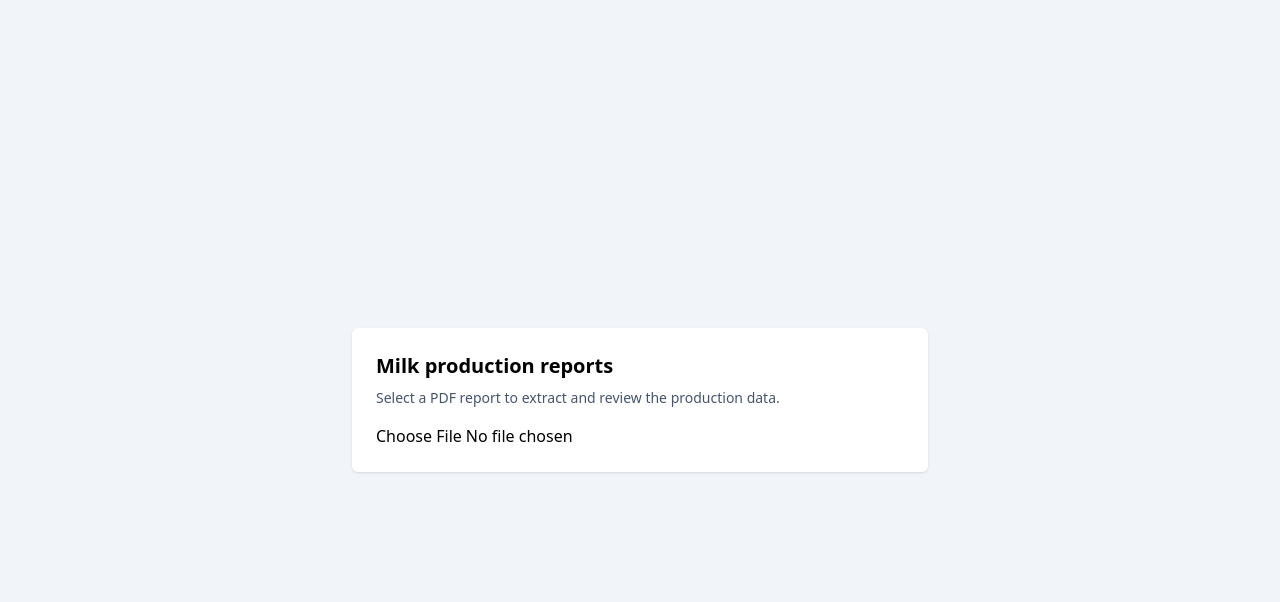
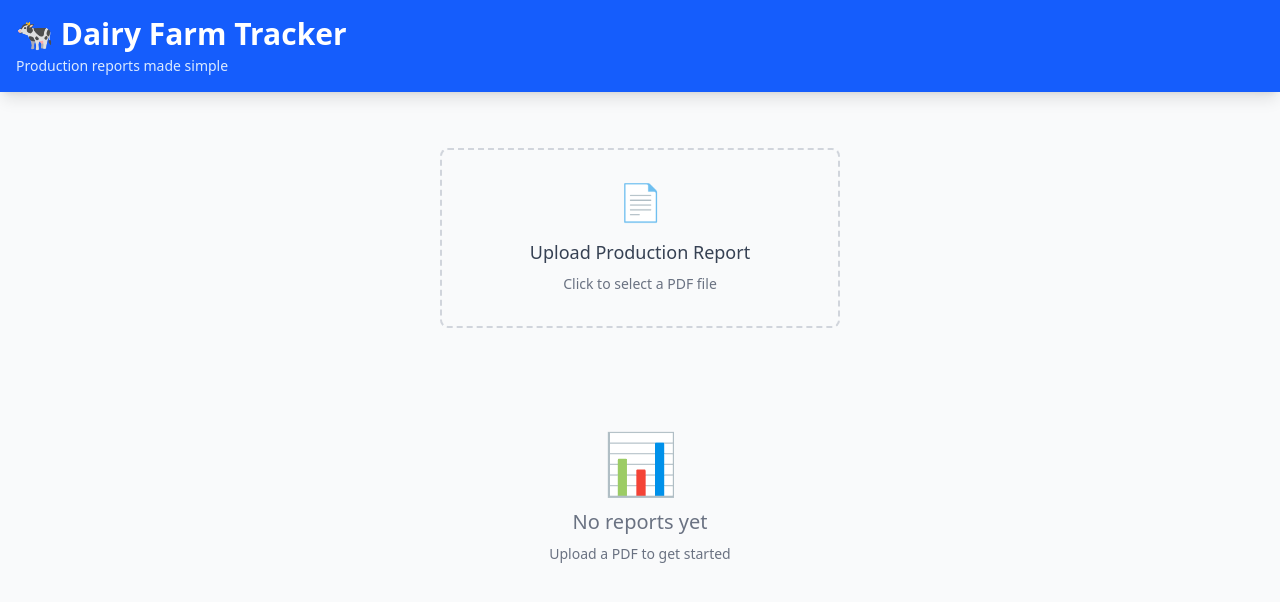
Before and after one commit to Danilkinsss/farm-project, a React (Vite) app: page / in a window 1280 px wide. Shown: the top 602 px of the page. Built offline with nearby package versions, Linux system fonts and the light colour scheme.

Commit message:
feat: add components(initial version of view)

```diff
--- a/src/App.tsx
+++ b/src/App.tsx
@@ -1,74 +1,137 @@
-import { useState, type ChangeEvent } from 'react'
-import { uploadPDF, pollResults } from './services/api'
-import type { ProductionData } from './types'
+import { useState, useEffect } from 'react'
+import FileUpload from './components/FileUpload'
+import DataTable from './components/DataTable'
+import ProductionChart from './components/Chart'
+import { getReports, deleteReport } from './services/storage'
+import type { Report } from './types'
 
-type FileInputChangeEvent = ChangeEvent<HTMLInputElement>
+function App() {
+  const [reports, setReports] = useState<Report[]>([])
+  const [selectedReport, setSelectedReport] = useState<Report | null>(null)
 
-export default function App() {
-  const [isLoading, setIsLoading] = useState(false)
-  const [data, setData] = useState<ProductionData[] | null>(null)
-  const [error, setError] = useState<string | null>(null)
+  const loadReports = () => {
+    const allReports = getReports()
+    setReports(allReports)
+    if (allReports.length > 0 && !selectedReport) {
+      setSelectedReport(allReports[allReports.length - 1])
+    }
+  }
 
-  const handleUpload = async (event: FileInputChangeEvent) => {
-    const file = event.target.files?.[0]
+  useEffect(() => {
+    // Load reports only after initial render and avoid setting state immediately in effect
+    const allReports = getReports()
+    setReports(allReports)
+    if (allReports.length > 0 && !selectedReport) {
+      setSelectedReport(allReports[allReports.length - 1])
+    }
+    // eslint-disable-next-line react-hooks/exhaustive-deps
+  }, [])
 
-    if (!file) {
-      return
+  const handleUploadSuccess = () => {
+    const allReports = getReports()
+    setReports(allReports)
+    if (allReports.length > 0 && !selectedReport) {
+      setSelectedReport(allReports[allReports.length - 1])
     }
+  }
 
-    setIsLoading(true)
-    setError(null)
-
-    try {
-      const sessionId = await uploadPDF(file)
-      const results = await pollResults(sessionId)
-
-      setData(results)
-    } catch (err) {
-      if (err instanceof Error) {
-        setError(err.message)
-      } else {
-        setError('Something went wrong while processing the file.')
-      }
-    } finally {
-      setIsLoading(false)
+  const handleDelete = (id: string) => {
+    if (confirm('Delete this report?')) {
+      deleteReport(id)
+      loadReports()
+      setSelectedReport(null)
     }
   }
 
   return (
-    <div className="min-h-screen flex items-center justify-center bg-slate-100 p-6">
-      <main className="w-full max-w-xl rounded-md bg-white p-6 shadow">
-        <h1 className="mb-2 text-xl font-semibold">Milk production reports</h1>
-        <p className="mb-4 text-sm text-slate-600">
-          Select a PDF report to extract and review the production data.
-        </p>
+    <div className="min-h-screen bg-gray-50">
+      {/* Header */}
+      <header className="bg-blue-600 text-white p-4 shadow-lg">
+        <div className="max-w-7xl mx-auto">
+          <h1 className="text-3xl font-bold">🐄 Dairy Farm Tracker</h1>
+          <p className="text-blue-100 text-sm mt-1">
+            Production reports made simple
+          </p>
+        </div>
+      </header>
 
-        <input
-          type="file"
-          accept="application/pdf"
-          onChange={handleUpload}
-          disabled={isLoading}
-        />
+      <div className="max-w-7xl mx-auto p-4 md:p-8">
+        {/* Upload Section */}
+        <div className="mb-8">
+          <FileUpload onSuccess={handleUploadSuccess} />
+        </div>
 
-        {isLoading && (
-          <p className="mt-4 text-sm text-slate-700">
-            Processing file, this can take a few moments…
-          </p>
+        {/* Reports List */}
+        {reports.length > 0 && (
+          <div className="mb-8">
+            <h2 className="text-xl font-bold mb-4">
+              Saved Reports ({reports.length})
+            </h2>
+            <div className="grid grid-cols-1 md:grid-cols-2 lg:grid-cols-3 gap-4">
+              {reports.map((report) => (
+                <div
+                  key={report.id}
+                  className={`bg-white rounded-lg p-4 cursor-pointer border-2 transition ${
+                    selectedReport?.id === report.id
+                      ? 'border-blue-500 shadow-lg'
+                      : 'border-gray-200 hover:border-blue-300'
+                  }`}
+                  onClick={() => setSelectedReport(report)}
+                >
+                  <div className="flex justify-between items-start mb-2">
+                    <h3 className="font-semibold text-sm">{report.fileName}</h3>
+                    <button
+                      onClick={(e) => {
+                        e.stopPropagation()
+                        handleDelete(report.id)
+                      }}
+                      className="text-red-500 hover:text-red-700 text-xl leading-none"
+                    >
+                      ×
+                    </button>
+                  </div>
+                  <p className="text-sm text-gray-600">{report.farmName}</p>
+                  <p className="text-xs text-gray-500 mt-1">
+                    {new Date(report.uploadDate).toLocaleDateString()}
+                  </p>
+                  <p className="text-xs text-blue-600 mt-2">
+                    {report.data.length} months of data
+                  </p>
+                </div>
+              ))}
+            </div>
+          </div>
         )}
 
-        {error && <p className="mt-4 text-sm text-red-600">{error}</p>}
+        {/* Selected Report View */}
+        {selectedReport && (
+          <>
+            <ProductionChart data={selectedReport.data} />
+            <DataTable
+              data={selectedReport.data}
+              title={selectedReport.fileName}
+            />
+          </>
+        )}
 
-        {data && (
-          <section className="mt-6">
-            <h2 className="mb-2 text-sm font-medium text-slate-700">
-              Extracted data
-            </h2>
-            <pre className="max-h-80 overflow-auto rounded bg-slate-900 p-3 text-xs text-slate-50">
-              {JSON.stringify(data, null, 2)}
-            </pre>
-          </section>
+        {/* Empty State */}
+        {reports.length === 0 && (
+          <div className="text-center py-12 text-gray-500">
+            <div className="text-6xl mb-4">📊</div>
+            <p className="text-xl">No reports yet</p>
+            <p className="text-sm mt-2">Upload a PDF to get started</p>
+          </div>
         )}
-      </main>
+      </div>
+
+      {/* Offline Indicator */}
+      {!navigator.onLine && (
+        <div className="fixed bottom-4 right-4 bg-yellow-500 text-white px-4 py-2 rounded-lg shadow-lg">
+          📡 Offline Mode
+        </div>
+      )}
     </div>
   )
 }
+
+export default App
--- /dev/null
+++ b/src/components/Chart.tsx
@@ -0,0 +1,57 @@
+import {
+  LineChart,
+  Line,
+  XAxis,
+  YAxis,
+  CartesianGrid,
+  Tooltip,
+  Legend,
+  ResponsiveContainer,
+} from 'recharts'
+import type { ProductionData } from '../types'
+
+interface ChartProps {
+  data: ProductionData[]
+}
+
+export default function ProductionChart({ data }: ChartProps) {
+  return (
+    <div className="bg-white rounded-lg shadow-md p-6 mb-6">
+      <h3 className="text-2xl font-bold mb-4">Production Trends</h3>
+      <ResponsiveContainer width="100%" height={300}>
+        <LineChart data={data}>
+          <CartesianGrid strokeDasharray="3 3" />
+          <XAxis dataKey="month" angle={-45} textAnchor="end" height={80} />
+          <YAxis yAxisId="left" />
+          <YAxis yAxisId="right" orientation="right" />
+          <Tooltip />
+          <Legend />
+          <Line
+            yAxisId="left"
+            type="monotone"
+            dataKey="total_litres"
+            stroke="#3b82f6"
+            strokeWidth={2}
+            name="Total Litres"
+          />
+          <Line
+            yAxisId="right"
+            type="monotone"
+            dataKey="fat_percentage"
+            stroke="#10b981"
+            strokeWidth={2}
+            name="Fat %"
+          />
+          <Line
+            yAxisId="right"
+            type="monotone"
+            dataKey="protein_percentage"
+            stroke="#f59e0b"
+            strokeWidth={2}
+            name="Protein %"
+          />
+        </LineChart>
+      </ResponsiveContainer>
+    </div>
+  )
+}
--- /dev/null
+++ b/src/components/DataTable.tsx
@@ -0,0 +1,74 @@
+import type { ProductionData } from '../types'
+
+interface DataTableProps {
+  data: ProductionData[]
+  title: string
+}
+
+export default function DataTable({ data, title }: DataTableProps) {
+  const totalProduction = data.reduce((sum, row) => sum + row.total_litres, 0)
+  const avgFat =
+    data.reduce((sum, row) => sum + row.fat_percentage, 0) / data.length
+  const avgProtein =
+    data.reduce((sum, row) => sum + row.protein_percentage, 0) / data.length
+
+  return (
+    <div className="bg-white rounded-lg shadow-md p-6 mb-6">
+      <h3 className="text-2xl font-bold mb-4">{title}</h3>
+
+      {/* Summary Cards */}
+      <div className="grid grid-cols-1 md:grid-cols-3 gap-4 mb-6">
+        <div className="bg-blue-50 p-4 rounded-lg">
+          <div className="text-sm text-gray-600">Total Production</div>
+          <div className="text-2xl font-bold text-blue-600">
+            {totalProduction.toLocaleString()} L
+          </div>
+        </div>
+        <div className="bg-green-50 p-4 rounded-lg">
+          <div className="text-sm text-gray-600">Avg Fat %</div>
+          <div className="text-2xl font-bold text-green-600">
+            {avgFat.toFixed(2)}%
+          </div>
+        </div>
+        <div className="bg-orange-50 p-4 rounded-lg">
+          <div className="text-sm text-gray-600">Avg Protein %</div>
+          <div className="text-2xl font-bold text-orange-600">
+            {avgProtein.toFixed(2)}%
+          </div>
+        </div>
+      </div>
+
+      {/* Table */}
+      <div className="overflow-x-auto">
+        <table className="w-full text-sm">
+          <thead className="bg-gray-100">
+            <tr>
+              <th className="px-4 py-3 text-left font-semibold">Month</th>
+              <th className="px-4 py-3 text-right font-semibold">
+                Total Litres
+              </th>
+              <th className="px-4 py-3 text-right font-semibold">Fat %</th>
+              <th className="px-4 py-3 text-right font-semibold">Protein %</th>
+            </tr>
+          </thead>
+          <tbody>
+            {data.map((row, idx) => (
+              <tr key={idx} className="border-t hover:bg-gray-50">
+                <td className="px-4 py-3 font-medium">{row.month}</td>
+                <td className="px-4 py-3 text-right">
+                  {row.total_litres.toLocaleString()}
+                </td>
+                <td className="px-4 py-3 text-right">
+                  {row.fat_percentage.toFixed(2)}
+                </td>
+                <td className="px-4 py-3 text-right">
+                  {row.protein_percentage.toFixed(2)}
+                </td>
+              </tr>
+            ))}
+          </tbody>
+        </table>
+      </div>
+    </div>
+  )
+}
--- /dev/null
+++ b/src/components/FileUpload.tsx
@@ -0,0 +1,97 @@
+import { useState } from 'react'
+import { uploadPDF, pollResults } from '../services/api'
+import { saveReport } from '../services/storage'
+
+interface FileUploadProps {
+  onSuccess: () => void
+}
+
+export default function FileUpload({ onSuccess }: FileUploadProps) {
+  const [loading, setLoading] = useState(false)
+  const [error, setError] = useState<string | null>(null)
+  const [progress, setProgress] = useState('')
+
+  const handleFileUpload = async (e: React.ChangeEvent<HTMLInputElement>) => {
+    const file = e.target.files?.[0]
+    if (!file) return
+
+    if (file.type !== 'application/pdf') {
+      setError('Please upload a PDF file')
+      return
+    }
+
+    setLoading(true)
+    setError(null)
+
+    try {
+      setProgress('Uploading PDF...')
+      const sessionId = await uploadPDF(file)
+
+      setProgress('Processing document (30-60 seconds)...')
+      const data = await pollResults(sessionId)
+
+      setProgress('Saving results...')
+      saveReport({
+        id: crypto.randomUUID(),
+        farmName: 'Farm_Zero_C',
+        uploadDate: new Date().toISOString(),
+        data,
+        fileName: file.name,
+      })
+
+      setProgress('Success! ✓')
+      setTimeout(() => {
+        onSuccess()
+        setLoading(false)
+        setProgress('')
+      }, 1000)
+    } catch (err) {
+      setError(err instanceof Error ? err.message : 'Upload failed')
+      setLoading(false)
+      setProgress('')
+    }
+  }
+
+  return (
+    <div className="max-w-md mx-auto p-6">
+      <div className="border-2 border-dashed border-gray-300 rounded-lg p-8 text-center hover:border-blue-400 transition">
+        <input
+          type="file"
+          accept="application/pdf"
+          onChange={handleFileUpload}
+          disabled={loading}
+          className="hidden"
+          id="file-upload"
+        />
+        <label
+          htmlFor="file-upload"
+          className={`cursor-pointer block ${
+            loading ? 'cursor-not-allowed' : ''
+          }`}
+        >
+          <div className="text-4xl mb-4">📄</div>
+          <div className="text-lg font-medium text-gray-700 mb-2">
+            {loading ? progress : 'Upload Production Report'}
+          </div>
+          {!loading && (
+            <div className="text-sm text-gray-500">
+              Click to select a PDF file
+            </div>
+          )}
+        </label>
+
+        {loading && (
+          <div className="mt-6">
+            <div className="animate-spin h-10 w-10 border-4 border-blue-500 border-t-transparent rounded-full mx-auto"></div>
+          </div>
+        )}
+
+        {error && (
+          <div className="mt-4 p-3 bg-red-50 border border-red-200 text-red-800 rounded text-sm">
+            {error}
+          </div>
+        )}
+      </div>
+    </div>
+  )
+}
```
